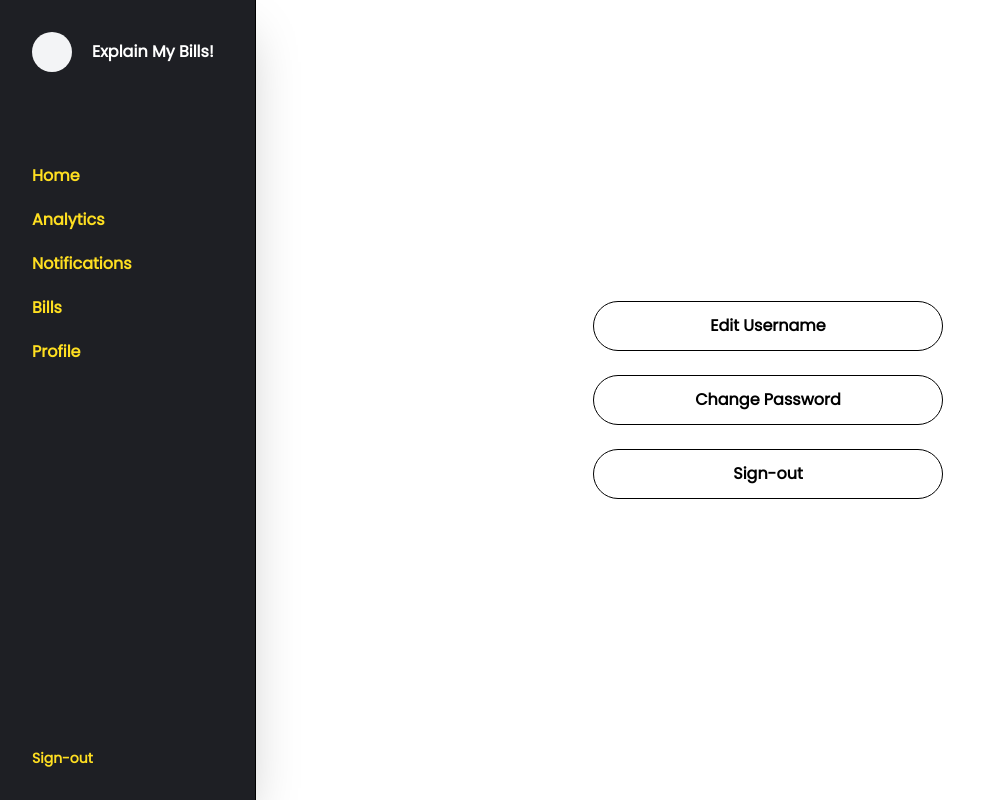
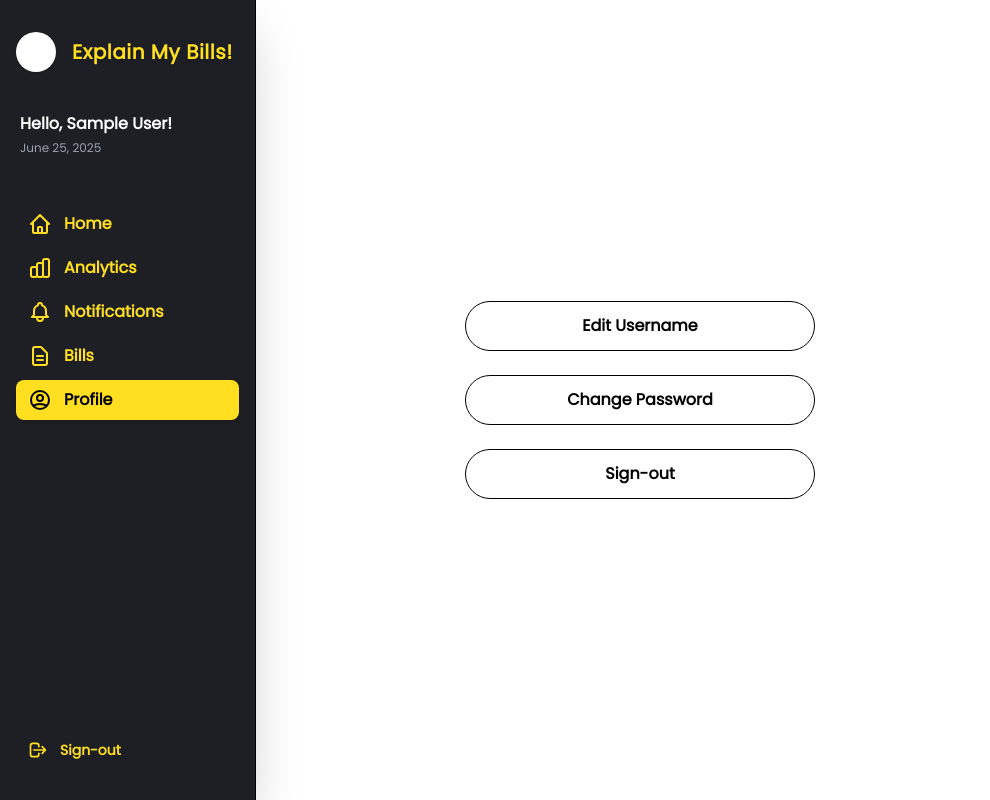
Before and after one commit to ShawnMayol/explain-my-bills, a React (Vite) app in the folder frontend/: page /profile in a window 1280 px wide. Shown: the whole page, without its empty margins (0-990 px from the left). Built offline with nearby package versions, Linux system fonts and the light colour scheme; no server answers; sample sign-in values are in the browser's storage.

Commit message:
feat: update Sidebar component UI

```diff
--- a/frontend/src/components/Sidebar.jsx
+++ b/frontend/src/components/Sidebar.jsx
@@ -1,8 +1,16 @@
 import React from "react";
-import { useNavigate, Link } from "react-router-dom";
+import { useNavigate, NavLink } from "react-router-dom";
 import { auth } from "../../firebase/firebaseConfig";
 import { signOut } from "firebase/auth";
 import { useAuth } from "../context/AuthContext";
+import {
+    HiOutlineHome,
+    HiOutlineChartBar,
+    HiOutlineBell,
+    HiOutlineDocumentText,
+    HiOutlineUserCircle,
+    HiOutlineLogout,
+} from "react-icons/hi";
 
 export default function Sidebar() {
     const { user } = useAuth();
@@ -24,54 +32,81 @@ export default function Sidebar() {
         }
     };
 
+    const links = [
+        {
+            to: "/dashboard",
+            icon: <HiOutlineHome className="w-6 h-6 mr-3" />,
+            label: "Home",
+        },
+        {
+            to: "/analytics",
+            icon: <HiOutlineChartBar className="w-6 h-6 mr-3" />,
+            label: "Analytics",
+        },
+        {
+            to: "/notifications",
+            icon: <HiOutlineBell className="w-6 h-6 mr-3" />,
+            label: "Notifications",
+        },
+        {
+            to: "/bills",
+            icon: <HiOutlineDocumentText className="w-6 h-6 mr-3" />,
+            label: "Bills",
+        },
+        {
+            to: "/profile",
+            icon: <HiOutlineUserCircle className="w-6 h-6 mr-3" />,
+            label: "Profile",
+        },
+    ];
+
     return (
-        <div className="w-1/5 min-w-[180px] border-r border-r-black shadow-2xl p-8 flex flex-col justify-between bg-[#1E1F24] z-10">
-            <div>
-                <div className="mb-23 flex items-center space-x-5">
-                    <div className="w-10 h-10 bg-gray-100 rounded-full"></div>
-                    <p className="font-bold text-l text-white">Explain My Bills!</p>
+        <aside className="fixed top-0 left-0 h-screen w-1/5 min-w-[180px] border-r border-r-black shadow-2xl px-4 py-8 flex flex-col bg-[#1E1F24] z-20">
+            <div className="flex flex-col items-start mb-10">
+                <div className="flex items-center mb-10">
+                    <div className="w-10 h-10 bg-white rounded-full flex items-center justify-center text-black font-extrabold text-2xl shadow"></div>
+                    <span className="ml-4 text-xl font-extrabold text-yellow-300 tracking-wide drop-shadow">
+                        Explain My Bills!
+                    </span>
                 </div>
-                <div className="mb-10">
-                    <nav className="flex flex-col space-y-5 text-yellow-300">
-                        <Link
-                            to="/dashboard"
-                            className="font-semibold hover:underline"
-                        >
-                            Home
-                        </Link>
-                        <Link
-                            to="/analytics"
-                            className="font-semibold hover:underline"
-                        >
-                            Analytics
-                        </Link>
-                        <Link
-                            to="/notifications"
-                            className="font-semibold hover:underline"
-                        >
-                            Notifications
-                        </Link>
-                        <Link
-                            to="/bills"
-                            className="font-semibold hover:underline"
-                        >
-                            Bills
-                        </Link>
-                        <Link
-                            to="/profile"
-                            className="font-semibold hover:underline"
-                        >
-                            Profile
-                        </Link>
-                    </nav>
-                </div>
+                {user && (
+                    <div className="ml-1 mb-1 text-md text-white font-semibold">
+                        Hello, {user.displayName ? user.displayName : "User"}!
+                    </div>
+                )}
+                <div className="ml-1 mb-2 text-xs text-gray-400">{today}</div>
             </div>
+
+            {/* Nav Links */}
+            <nav className="flex-1 flex flex-col gap-1">
+                {links.map(({ to, icon, label }) => (
+                    <NavLink
+                        to={to}
+                        key={to}
+                        end // Makes exact match
+                        className={({ isActive }) =>
+                            `flex items-center py-2 px-3 rounded-lg transition font-semibold
+                            ${
+                                isActive
+                                    ? "bg-yellow-300 text-black shadow"
+                                    : "text-yellow-300 hover:bg-yellow-300/10 hover:text-white"
+                            }`
+                        }
+                    >
+                        {icon}
+                        {label}
+                    </NavLink>
+                ))}
+            </nav>
+
+            {/* Sign out */}
             <button
                 onClick={handleLogout}
-                className="text-sm font-semibold text-left text-yellow-300 hover:cursor-pointer"
+                className="flex items-center gap-3 mt-10 py-2 px-3 rounded-lg font-semibold text-yellow-300 hover:bg-red-500 hover:text-white transition text-sm cursor-pointer"
             >
+                <HiOutlineLogout className="w-5 h-5" />
                 Sign-out
             </button>
-        </div>
+        </aside>
     );
 }
```
